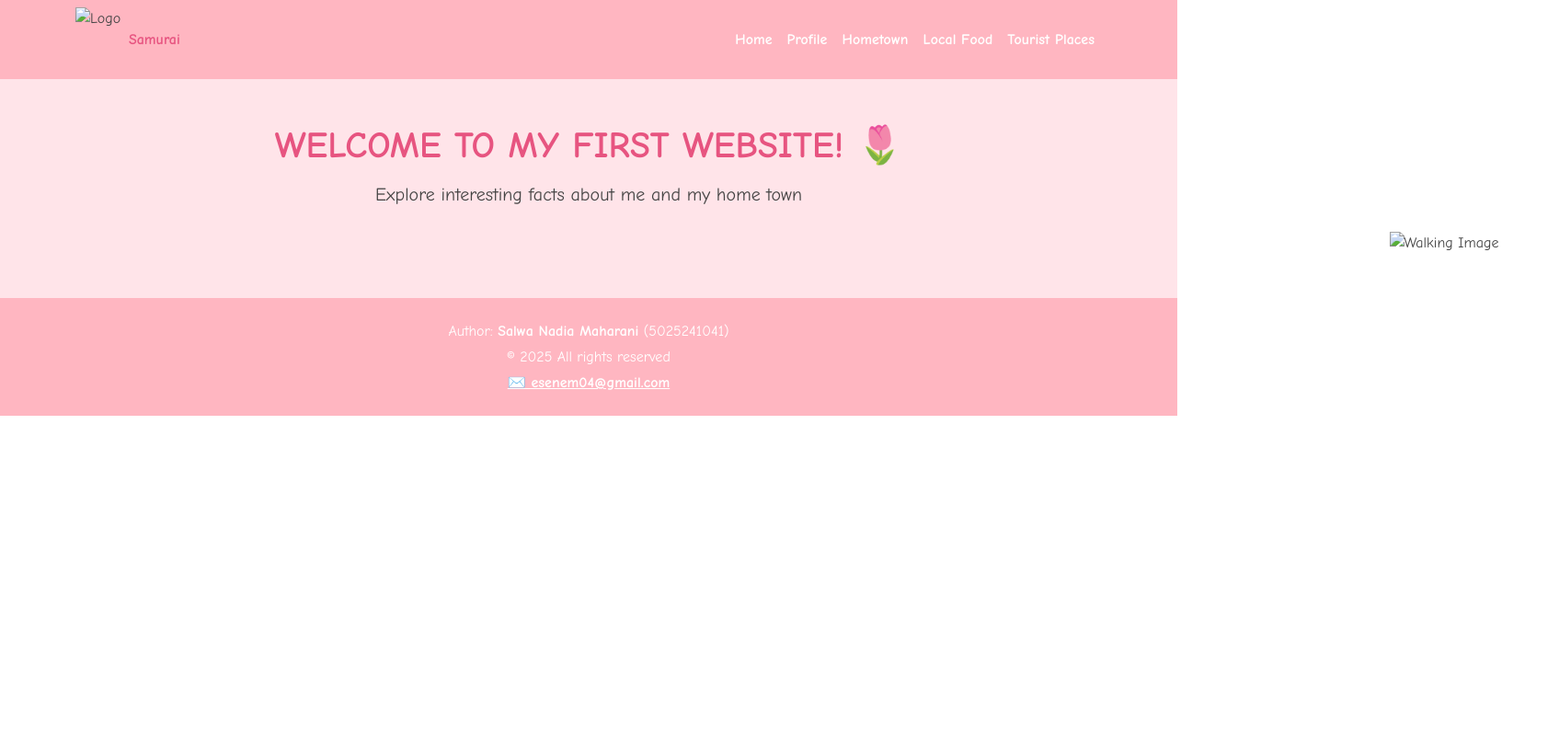
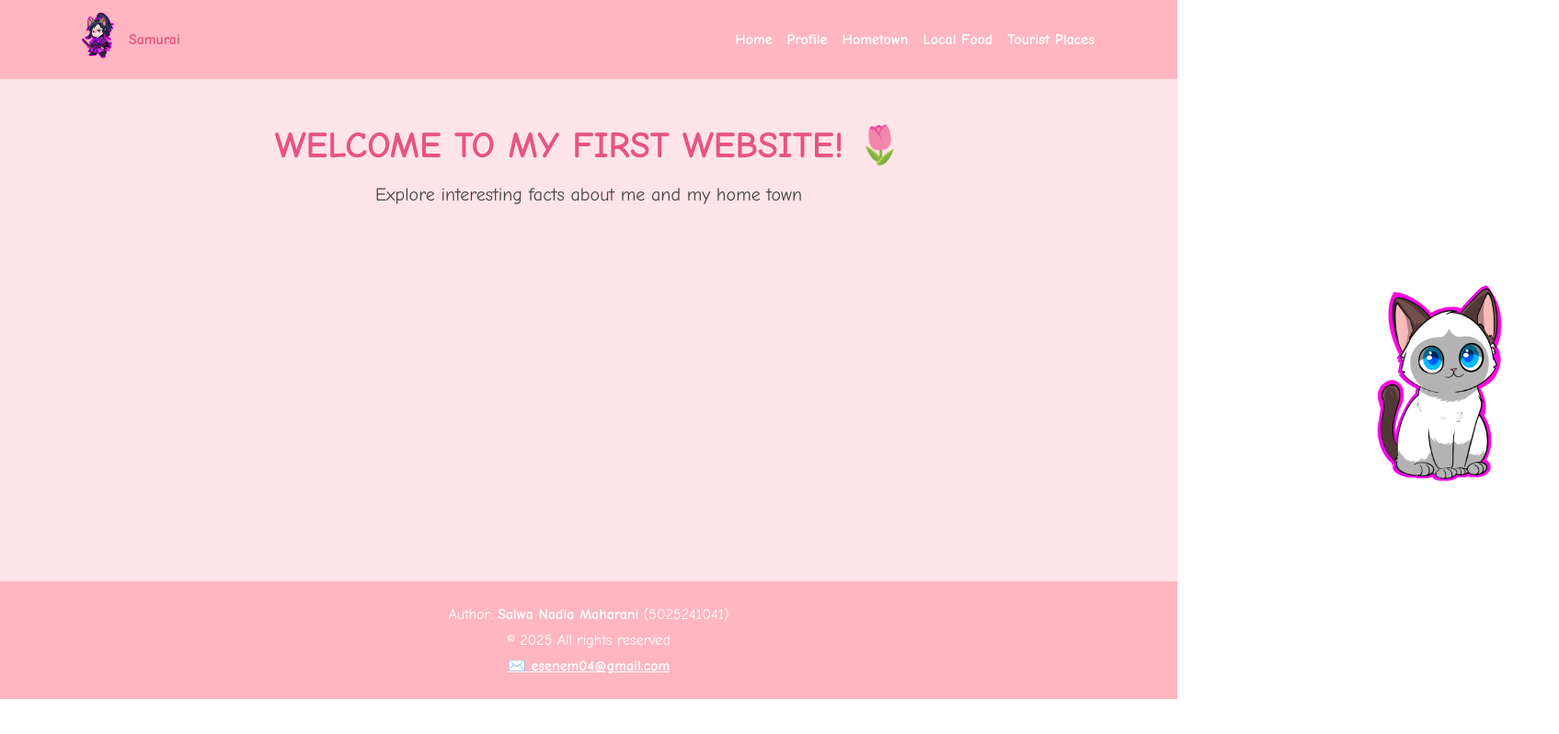
Before and after one commit to awokowkw/Web-Programming, a plain HTML site: page quiz1/index.html in a window 1280 px wide. Shown: the whole page at 92% size, 1695 px wide, since content can reach past the window. Drawn offline with nearby package versions, Linux system fonts and the light colour scheme; the site is published under a folder, as on GitHub Pages, so addresses that start at the root find nothing.

Commit message:
Update index.html

```diff
--- a/quiz1/index.html
+++ b/quiz1/index.html
@@ -12,7 +12,7 @@
   <header>
     <nav class="navbar navbar-expand-lg navbar-light" style="background-color: #ffb6c1;">
       <div class="container">
-        <img src="/img/IMG_1011.PNG" alt="Logo" width="50" height="70" class="me-2">
+        <img src="img/IMG_1011.PNG" alt="Logo" width="50" height="70" class="me-2">
         <span class="fw-bold text-pink">Samurai</span>
 
         <button class="navbar-toggler" type="button" data-bs-toggle="collapse" data-bs-target="#navbarNav">
@@ -38,7 +38,7 @@
         <p class="lead">Explore interesting facts about me and my home town</p>
 
         <div class="mt-4">
-        <img src="/img/Image_20250904_175643_614.png"
+        <img src="img/Image_20250904_175643_614.png"
             alt="Walking Image"
             class="img-fluid walking" style="max-width: 250px;">
         </div>
```
